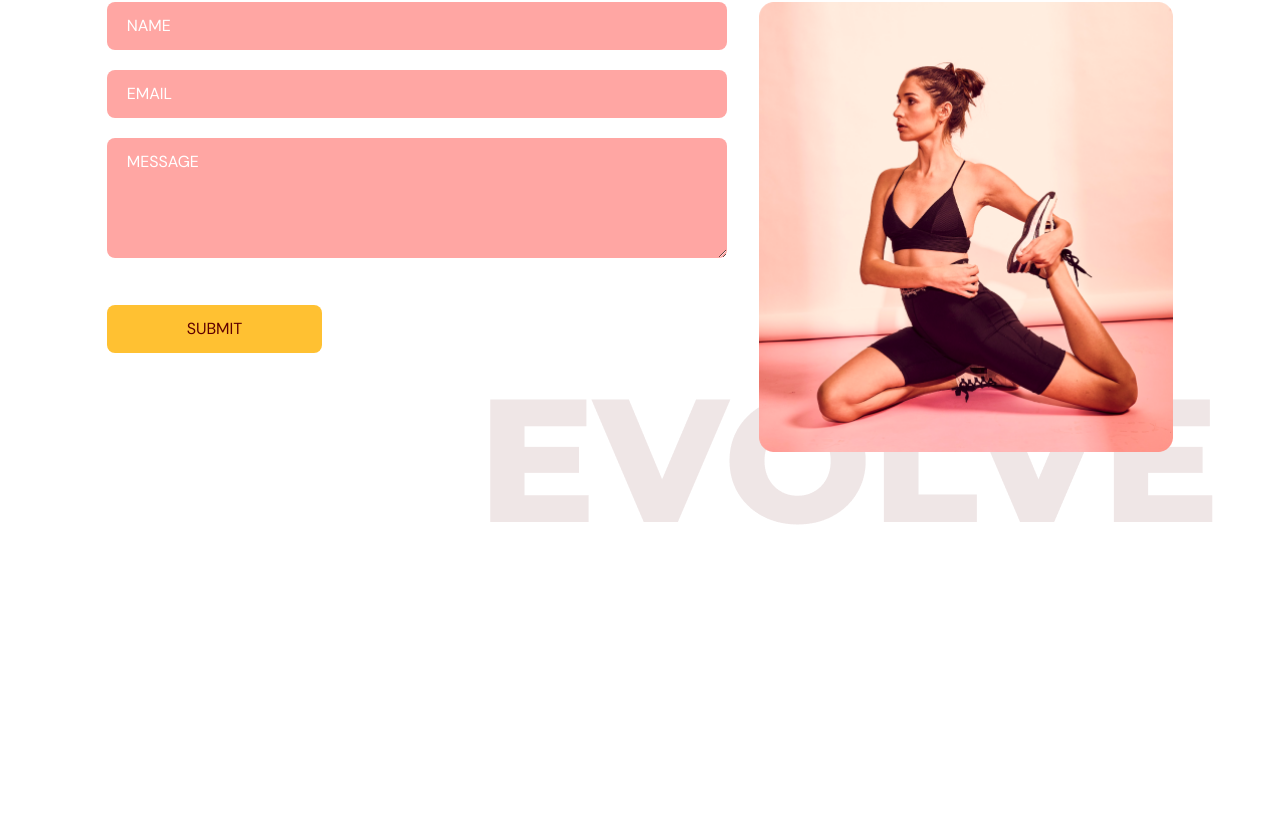
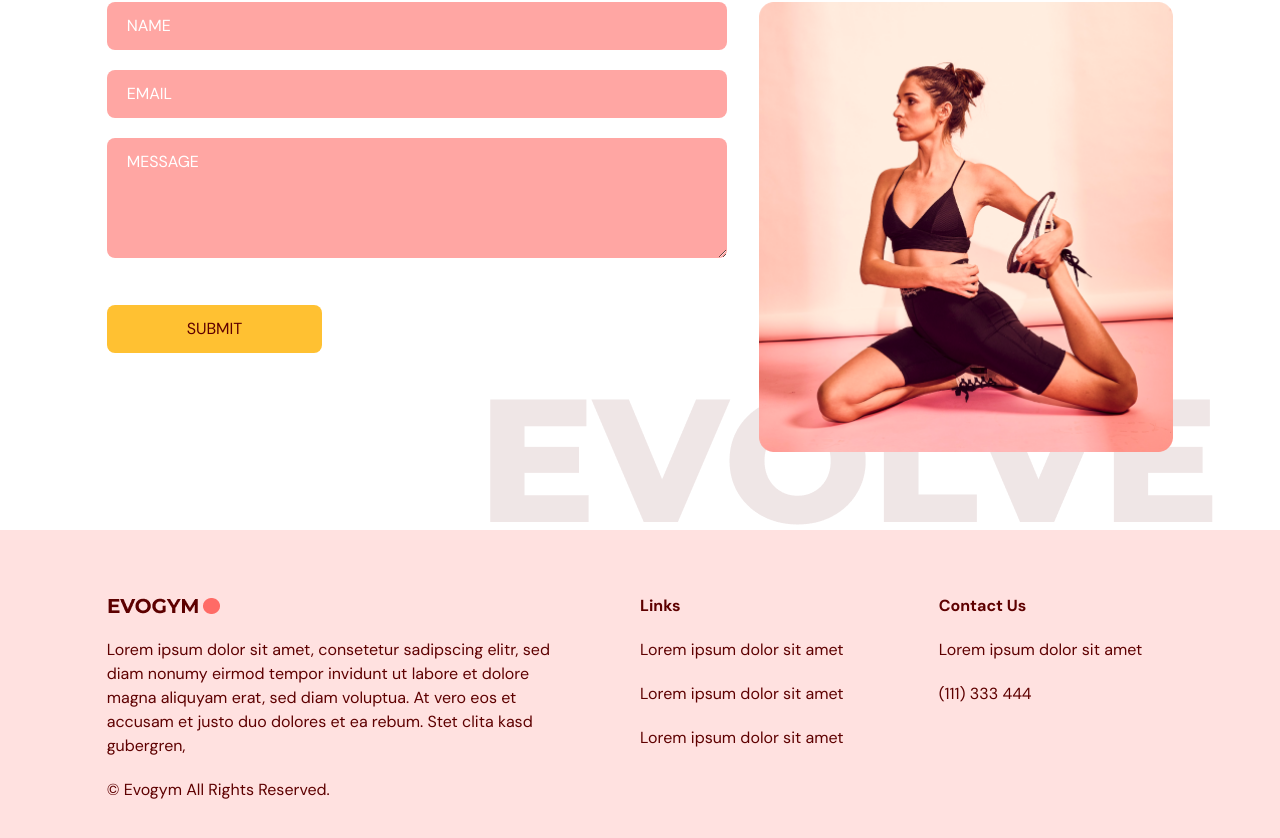
Before and after one commit to laurahohlsiepe/gym-typescript, a React (Vite) app in the folder vite-project/: page / in a window 1280 px wide. Shown: the part 3493-4331 px from the top of the page. Before the commit the page ends 4025 px from the top, so only its background shows below. Built offline with nearby package versions, Linux system fonts and the light colour scheme.

Commit message:
add(): footer

```diff
--- a/vite-project/src/App.tsx
+++ b/vite-project/src/App.tsx
@@ -3,6 +3,7 @@ import Home from "@/scenes/home";
 import Benefits from "@/scenes/benefits";
 import OurClasses from "@/scenes/ourclasses";
 import ContactUs from "@/scenes/contactUs";
+import Footer from "@/scenes/footer";
 import { useEffect, useState } from "react";
 import { SelectedPage } from "@/shared/types";
 
@@ -12,7 +13,6 @@ function App() {
 
   useEffect(() => {
     const handleScroll = () => {
-      console.log("ScrollY Position:", window.scrollY);
       if (window.scrollY === 0) {
         setIsTopOfPage(true);
         setSelectedPage(SelectedPage.Home);
@@ -39,6 +39,8 @@ function App() {
               setSelectedPage={setSelectedPage}/>
         <ContactUs
               setSelectedPage={setSelectedPage} />
+        <Footer
+              setSelectedPage={setSelectedPage} />
    </div>
   )
 }
--- a/vite-project/src/scenes/contactUs/index.tsx
+++ b/vite-project/src/scenes/contactUs/index.tsx
@@ -26,7 +26,7 @@ const contactUs = ({ setSelectedPage }: Props) => {
     }
 
   return (
-   <section id="contactus" className="mx-auto w-5/6 pt-24 pb-42">
+   <section id="contactus" className="mx-auto w-5/6 pt-24 pb-32">
     <motion.div onViewportEnter={() => setSelectedPage(SelectedPage.ContactUs)}>
         { /* HEADER */ }
         <motion.div
@@ -134,7 +134,7 @@ const contactUs = ({ setSelectedPage }: Props) => {
                hidden: { opacity: 0, y: 50},
                visible: { opacity: 1, x: 0}
            }}>
-            <div className="md:before-content-evolvetext w-full before:absolute before:-bottom-20 before:-right-10 before:z-[-1] md:before:content-evolvetext">
+            <div className="w-full before:absolute before:-bottom-20 before:-right-10 before:z-[-1] md:before:content-evolvetext">
                 <img
                  className="w-full"
                  alt="contact-us-page-graphic"
--- /dev/null
+++ b/vite-project/src/scenes/footer/index.tsx
@@ -0,0 +1,36 @@
+import Logo from "@/assets/Logo.png";
+
+type Props = {}
+
+const Footer = (props: Props) => {
+  return (
+    <footer className="bg-primary-100 py-16">
+        <div className="justify-content mx-auto w-5/6 gap-16 md:flex">
+            <div className="mt-16 basis-1/2 md:mt-0">
+                <img alt='logo' src={Logo} />
+                <p className="my-5">
+                Lorem ipsum dolor sit amet, consetetur sadipscing elitr, sed diam nonumy eirmod tempor invidunt ut labore et dolore magna aliquyam erat, sed diam voluptua. At vero eos et accusam et justo duo dolores et ea rebum. Stet clita kasd gubergren,
+                </p>
+                <p>
+                © Evogym All Rights Reserved.
+                </p>
+            </div>
+
+            <div className="mt-16 basis-1/4 md:mt-0">
+                <h4 className="font-bold">Links</h4>
+                <p className="my-5">Lorem ipsum dolor sit amet</p>
+                <p className="my-5">Lorem ipsum dolor sit amet</p>
+                <p>Lorem ipsum dolor sit amet</p>
+            </div>
+
+            <div className="mt-16 basis-1/4 md:mt-0">
+            <h4 className="font-bold">Contact Us</h4>
+                <p className="my-5">Lorem ipsum dolor sit amet</p>
+                <p>(111) 333 444</p>
+            </div>
+        </div>
+    </footer>
+  )
+}
+
+export default Footer
--- a/vite-project/src/scenes/navbar/Link.tsx
+++ b/vite-project/src/scenes/navbar/Link.tsx
@@ -4,7 +4,7 @@ import { SelectedPage } from "@/shared/types";
 type Props = {
     page: string;
     selectedPage: SelectedPage;
-    setSelectedPage: (value: SelectedPage) => void,
+    setSelectedPage: (value: SelectedPage) => void
 }
 
 const Link = ({
```
